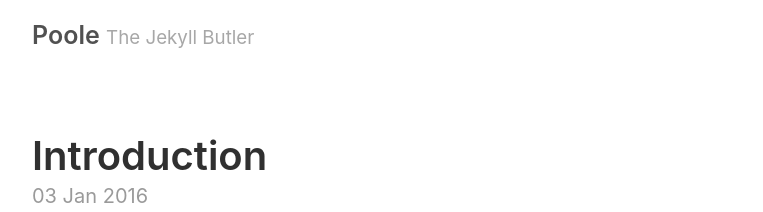
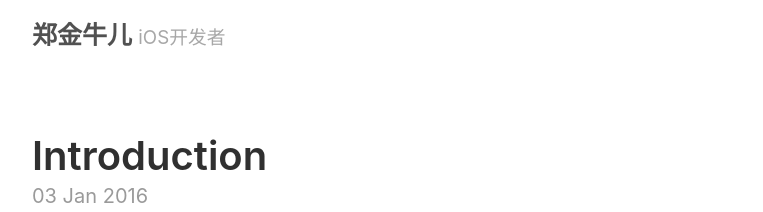
Before and after one commit to ROTKPuppy/ROTKPuppy.github.io, a Jekyll site: the page built from index.html, in a window 1280 px wide. Shown: the top 212 px of the page, without its empty margins (258-1021 px from the left). Built offline with Jekyll 4.4.1, drawn with Linux system fonts in a browser that asks for light colours; the list of posts is cut into pages by our own code.

Commit message:
修改基本信息

```diff
--- a/_config.yml
+++ b/_config.yml
@@ -2,8 +2,8 @@
 permalink:           pretty
 
 # Setup
-title:               Poole
-tagline:             The Jekyll Butler
+title:               郑金牛儿
+tagline:             iOS开发者
 url:                 http://getpoole.com
 paginate:            1
 baseurl:             ""
@@ -17,9 +17,8 @@
 
 # About/contact
 author:
-  name:              Mark Otto
-  url:               https://twitter.com/mdo
-  email:             markdotto@gmail.com
+  name:              郑金牛儿
+  email:             zhengjian@jiayougo.com
 
 # Custom vars
 version:             2.0.0
```
